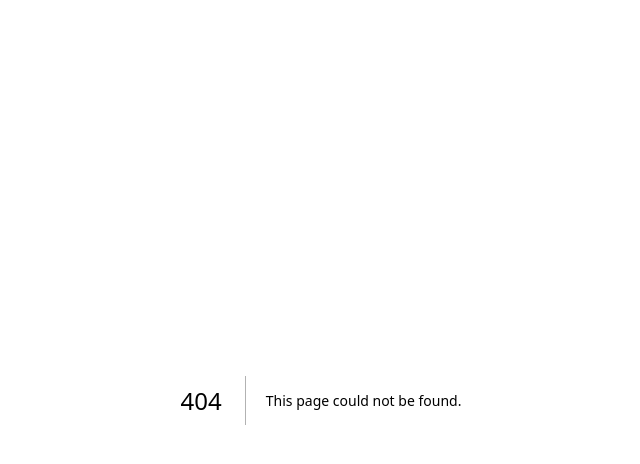
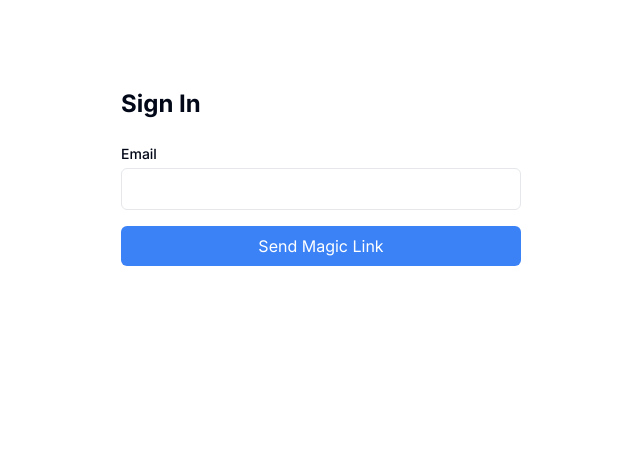
Before and after one commit to ByteTheFox/iceberg.tips, a Next.js app: page /sign-in in a window 1280 px wide. Before the commit this address had no page. Shown: the top 464 px of the page, without its empty margins (319-959 px from the left). Built offline with nearby package versions, Linux system fonts and the light colour scheme; no server answers.

Commit message:
feat: supabase auth

```diff
--- /dev/null
+++ b/app/auth/callback/route.ts
@@ -0,0 +1,19 @@
+import { createRouteHandlerClient } from "@supabase/auth-helpers-nextjs";
+import { cookies } from "next/headers";
+import { NextResponse } from "next/server";
+import type { NextRequest } from "next/server";
+
+export const dynamic = "force-dynamic";
+
+export async function GET(request: NextRequest) {
+  const requestUrl = new URL(request.url);
+  const code = requestUrl.searchParams.get("code");
+
+  if (code) {
+    const supabase = createRouteHandlerClient({ cookies });
+    await supabase.auth.exchangeCodeForSession(code);
+  }
+
+  // URL to redirect to after sign in process completes
+  return NextResponse.redirect(new URL("/", requestUrl.origin));
+}
--- /dev/null
+++ b/app/sign-in/page.tsx
@@ -0,0 +1,81 @@
+"use client";
+
+import { useState } from "react";
+import { useForm } from "react-hook-form";
+import { supabase } from "@/lib/supabase/client";
+import { toast } from "sonner";
+
+type SignInForm = {
+  email: string;
+};
+
+export default function SignIn() {
+  const [isLoading, setIsLoading] = useState(false);
+  const {
+    register,
+    handleSubmit,
+    formState: { errors },
+  } = useForm<SignInForm>();
+
+  const onSubmit = async (data: SignInForm) => {
+    try {
+      setIsLoading(true);
+
+      const { error } = await supabase.auth.signInWithOtp({
+        email: data.email,
+        options: {
+          emailRedirectTo: `${window.location.origin}/auth/callback`,
+        },
+      });
+
+      if (error) {
+        throw error;
+      }
+
+      toast.success("Check your email for the magic link!");
+    } catch (error) {
+      toast.error("Error sending magic link. Please try again.");
+      console.error(error);
+    } finally {
+      setIsLoading(false);
+    }
+  };
+
+  return (
+    <div className="max-w-md mx-auto mt-16 p-6">
+      <h1 className="text-2xl font-bold mb-6">Sign In</h1>
+
+      <form onSubmit={handleSubmit(onSubmit)} className="space-y-4">
+        <div>
+          <label htmlFor="email" className="block text-sm font-medium mb-1">
+            Email
+          </label>
+          <input
+            {...register("email", {
+              required: "Email is required",
+              pattern: {
+                value: /^[A-Z0-9._%+-]+@[A-Z0-9.-]+\.[A-Z]{2,}$/i,
+                message: "Invalid email address",
+              },
+            })}
+            type="email"
+            id="email"
+            className="w-full p-2 border rounded-md"
+            disabled={isLoading}
+          />
+          {errors.email && (
+            <p className="text-red-500 text-sm mt-1">{errors.email.message}</p>
+          )}
+        </div>
+
+        <button
+          type="submit"
+          disabled={isLoading}
+          className="w-full bg-blue-500 text-white py-2 px-4 rounded-md hover:bg-blue-600 disabled:opacity-50"
+        >
+          {isLoading ? "Sending..." : "Send Magic Link"}
+        </button>
+      </form>
+    </div>
+  );
+}
```
Also changed, not shown: middleware.ts (added, +26 -0 lines).
